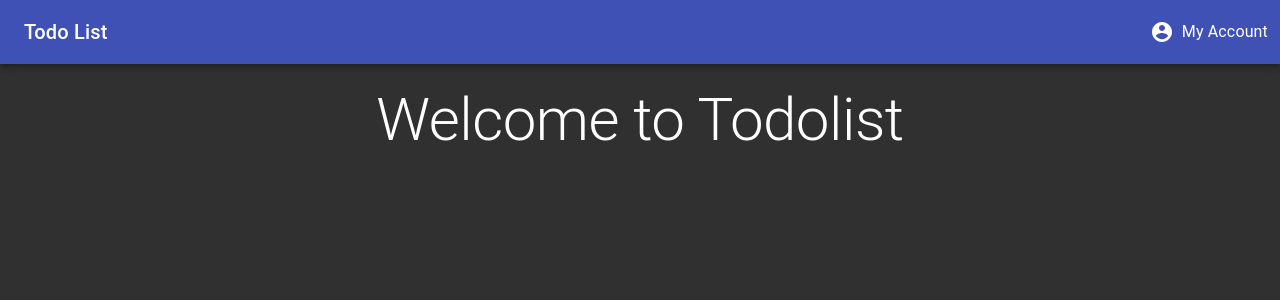
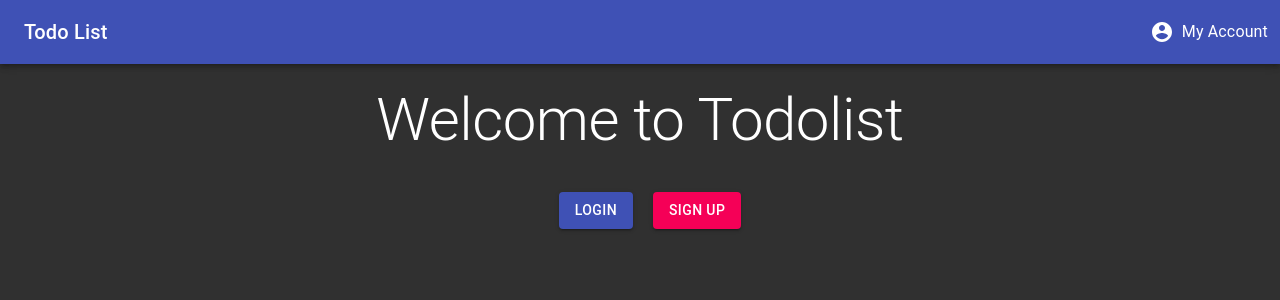
Before and after one commit to henptk14/todolist-ui, a React (Create React App) app: page / in a window 1280 px wide. Shown: the top 300 px of the page. Built offline with nearby package versions, Linux system fonts and the light colour scheme.

Commit message:
Continue working on Login page

```diff
--- a/src/components/App.js
+++ b/src/components/App.js
@@ -4,6 +4,8 @@
 
 import "./App.css";
 import LandingPage from "./common/LandingPage";
+import Register from "./usermanagement/Register";
+import Login from "./usermanagement/Login";
 // import { Box } from "@material-ui/core";
 // import TodoContextProvider from "../contexts/TodoContext";
 // import TodoComponent from "./todo_components/TodoComponent";
@@ -14,6 +16,8 @@
     <React.Fragment>
       <BrowserRouter>
         <Route exact path="/" component={LandingPage} />
+        <Route exact path="/register" component={Register} />
+        <Route exact path="/login" component={Login} />
       </BrowserRouter>
     </React.Fragment>
   );
--- a/src/components/common/LandingPage.js
+++ b/src/components/common/LandingPage.js
@@ -1,6 +1,7 @@
 import React from "react";
 import Header from "./Header";
-import { Typography, Container } from "@material-ui/core";
+import { Link } from "react-router-dom";
+import { Typography, Container, Grid, Button } from "@material-ui/core";
 import { makeStyles } from "@material-ui/styles";
 
 const useStyle = makeStyles(theme => ({
@@ -17,9 +18,29 @@
     <>
       <Header loggedIn={true} />
       <Container className={classes.container}>
-        <Typography variant="h2" component="h5">
-          Welcome to Todolist
-        </Typography>
+        <Grid container spacing={2} justify="center">
+          <Grid item xs={12}>
+            <Typography variant="h2" component="h5">
+              Welcome to Todolist
+            </Typography>
+          </Grid>
+          <Grid item>
+            <Link to="/login">
+              <Button
+                variant="contained"
+                color="primary"
+                style={{ margin: "20px" }}
+              >
+                Login
+              </Button>
+            </Link>
+            <Link to="/register">
+              <Button variant="contained" color="secondary">
+                Sign Up
+              </Button>
+            </Link>
+          </Grid>
+        </Grid>
       </Container>
     </>
   );
--- a/src/components/usermanagement/Login.js
+++ b/src/components/usermanagement/Login.js
@@ -1,11 +1,13 @@
 import React from "react";
 import { makeStyles } from "@material-ui/styles";
-import { Grid, Typography, TextField } from "@material-ui/core";
+import { Grid, Typography, TextField, Container } from "@material-ui/core";
+import Header from "../common/Header";
 
 const useStyle = makeStyles(theme => ({
   root: {
     flexGrow: 1
-  }
+  },
+  container: {}
 }));
 
 const Login = () => {
@@ -13,6 +15,8 @@
 
   return (
     <div className={classes.root}>
+      <Header />
+      <Container>
         <form>
           <Grid container justify="center">
             <Grid item xs={12}>
@@ -28,6 +32,7 @@
             </Grid>
           </Grid>
         </form>
+      </Container>
     </div>
   );
 };
--- a/src/components/usermanagement/Register.js
+++ b/src/components/usermanagement/Register.js
@@ -1,6 +1,8 @@
 import React from "react";
+import { Link } from "react-router-dom";
 import { TextField, Grid, Typography, Button } from "@material-ui/core";
 import { makeStyles } from "@material-ui/styles";
+import Header from "../common/Header";
 
 const useStyle = makeStyles(theme => ({
   root: {
@@ -32,6 +34,7 @@
 
   return (
     <div className={classes.root}>
+      <Header />
       <form>
         <Grid container justify="center">
           <Grid
@@ -71,8 +74,8 @@
               id="email-input"
               name="email"
               label="Email"
+              type="email"
               variant="outlined"
-              type="email"
               className={classes.textfield}
             />
           </Grid>
@@ -104,9 +107,11 @@
             >
               Submit
             </Button>
-            <Button variant="contained" color="secondary">
-              Cancel
-            </Button>
+            <Link to="/">
+              <Button variant="contained" color="secondary">
+                Cancel
+              </Button>
+            </Link>
           </Grid>
         </Grid>
       </form>
```
Lines whose indentation alone changed are shown as unchanged.
